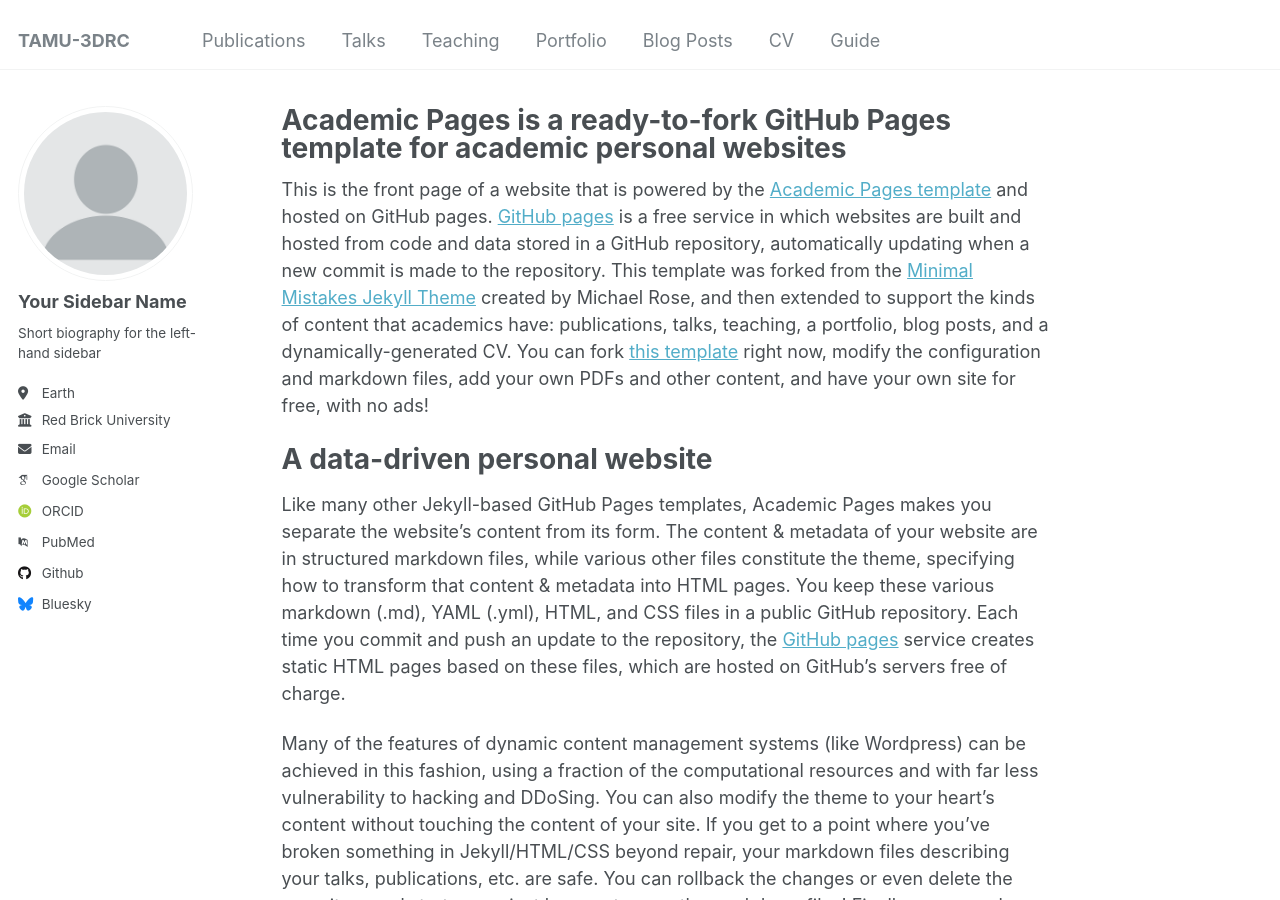
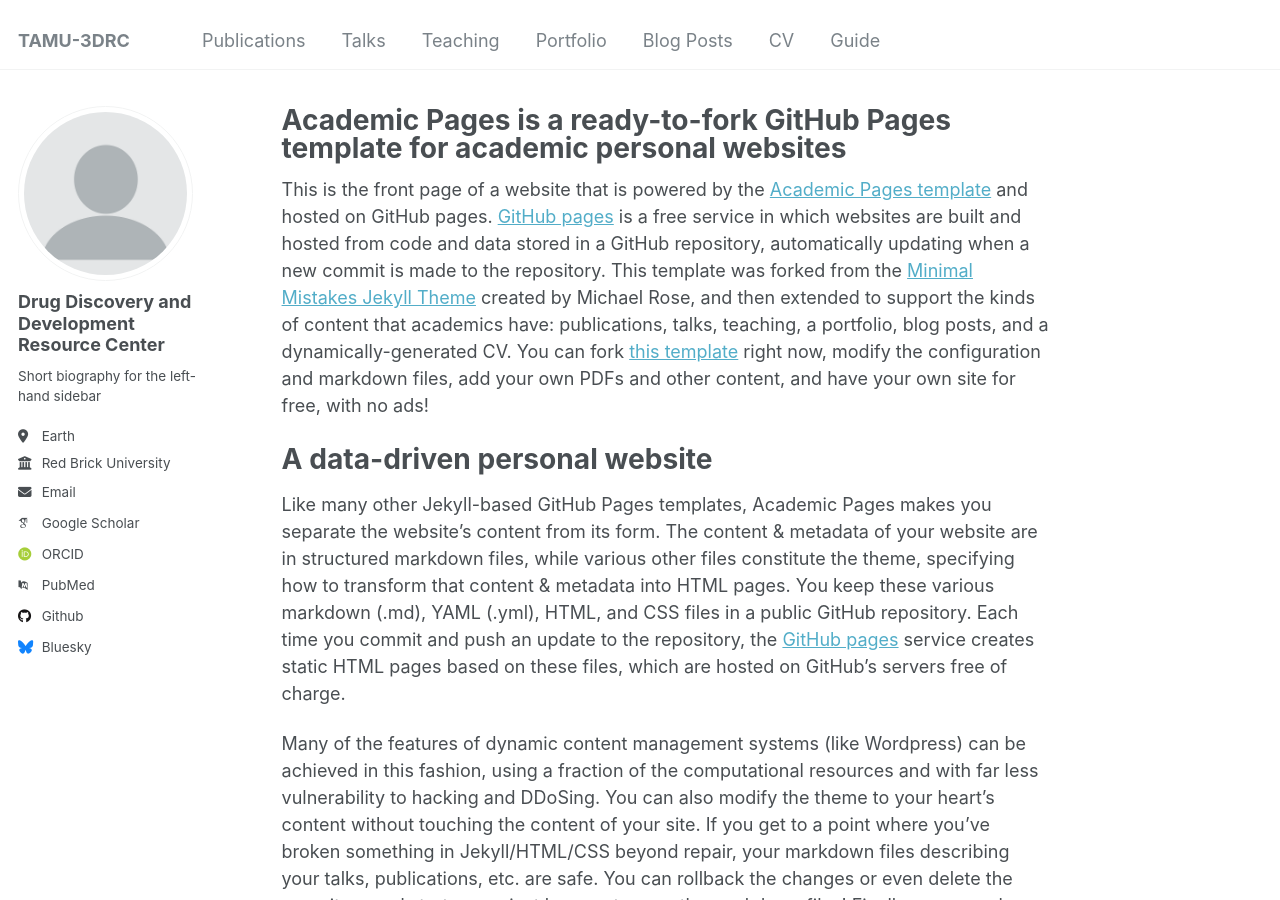
Before and after one commit to TAMU-3DRC/TAMU-3DRC.github.io, a Jekyll site: the page built from _pages/about.md, in a window 1280 px wide and 900 px high. Built offline with Jekyll 4.4.1, drawn with Linux system fonts in a browser that asks for light colours; some web fonts are replaced.

Commit message:
Update _config.yml

```diff
--- a/_config.yml
+++ b/_config.yml
@@ -22,7 +22,7 @@
 author:
   # Biographic information
   avatar           : "profile.png"
-  name             : "Your Sidebar Name"
+  name             : "Drug Discovery and Development Resource Center"
   pronouns         : # example: "she/her"
   bio              : "Short biography for the left-hand sidebar"
   location         : "Earth"
@@ -32,7 +32,7 @@
 
   # Academic websites
   arxiv            : # URL - Update with the correct link to your profile
-  googlescholar    : "https://scholar.google.com/citations?user=PS_CX0AAAAAJ"
+  googlescholar    : "https://scholar.google.com/scholar?hl=en&as_sdt=0%2C44&q=RP150578&btnG="
   impactstory      : # URL
   orcid            : "http://orcid.org/yourorcidurl"
   semantic         : # URL
```
